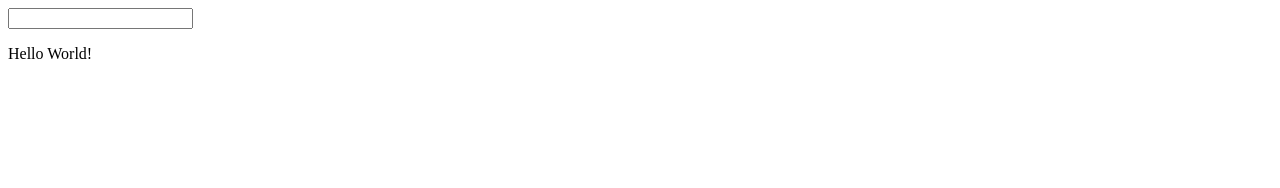
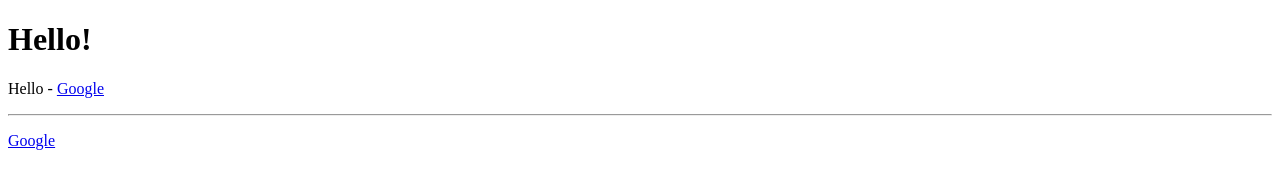
Before and after one commit to tipsjay/VueRouter_Vuex, a plain HTML site: page index.html in a window 1280 px wide. Drawn offline with Linux system fonts and the light colour scheme.

Commit message:
using directives

```diff
--- a/index.html
+++ b/index.html
@@ -1,33 +1,48 @@
 <!DOCTYPE html>
+
 <html lang="en">
+
 <head>
     <meta charset="UTF-8">
     <meta name="viewport" content="width=device-width, initial-scale=1.0">
     <meta http-equiv="X-UA-Compatible" content="ie=edge">
     <title>VueJS</title>
 </head>
+
 <body>
+
         <script src="vue.js"></script>
 
         <div id="app">
-        <input type="text" v-on:input="changeTitle">
+        <!-- <input type="text" v-on:input="changeTitle"> -->
+         <h1 v-once>{{ title }}</h1>
         <p>
-                {{ title }}
+                {{ sayHello() }} - <a v-bind:href="link">Google</a>
         </p>
+        <hr>
+        <p v-html="finishedLink"></p>
         </div>
 
+
+
+</body>
             <script>
                 new Vue({
                     el: '#app',
                     data: {
-                    title: 'Hello World!'
+                        title: 'Hello!',
+                        link: 'http://google.com',
+                        finishedLink: '<a href="http://google.com">Google</a>'
                     },
                     methods: {
                             changeTitle: function(event) {
                             this.title = event.target.value;
+                        },
+                            sayHello: function() {
+                                this.title = 'Hello';
+                                return this.title;
                             }
                     }
                 });
             </script>
-</body>
 </html>
```
Also changed, not shown: index2.html (added, +37 -0 lines). Lines whose indentation alone changed are shown as unchanged.
